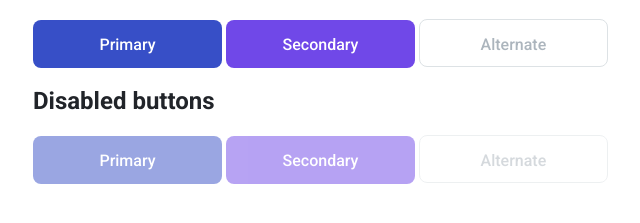
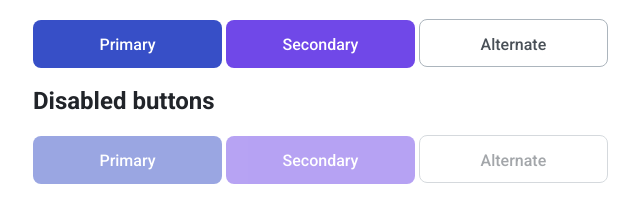
Before and after one commit to js-tasks-ru/htmlcss-20210916_xoroshilov, a website: page 03-lection1/01-button/index.html in a window 1280 px wide. Shown: the part 61-284 px from the top of the page, without its empty margins (7-647 px from the left). Drawn offline with Linux system fonts and the light colour scheme.

Commit message:
alternate button colors fix

```diff
--- a/03-lection1/01-button/button.css
+++ b/03-lection1/01-button/button.css
@@ -50,8 +50,8 @@
 .button_alternate {
     background-color: var(--white, white);
 
-    color: var(--grey-3, #495057);
-    border: 1px solid var(--grey-2, #ACB5BD);
+    color: var(--grey-4, #495057);
+    border: 1px solid var(--grey-3, #ACB5BD);
 }
 .button_alternate:hover:not(:disabled),
 .button_alternate:active {
```
